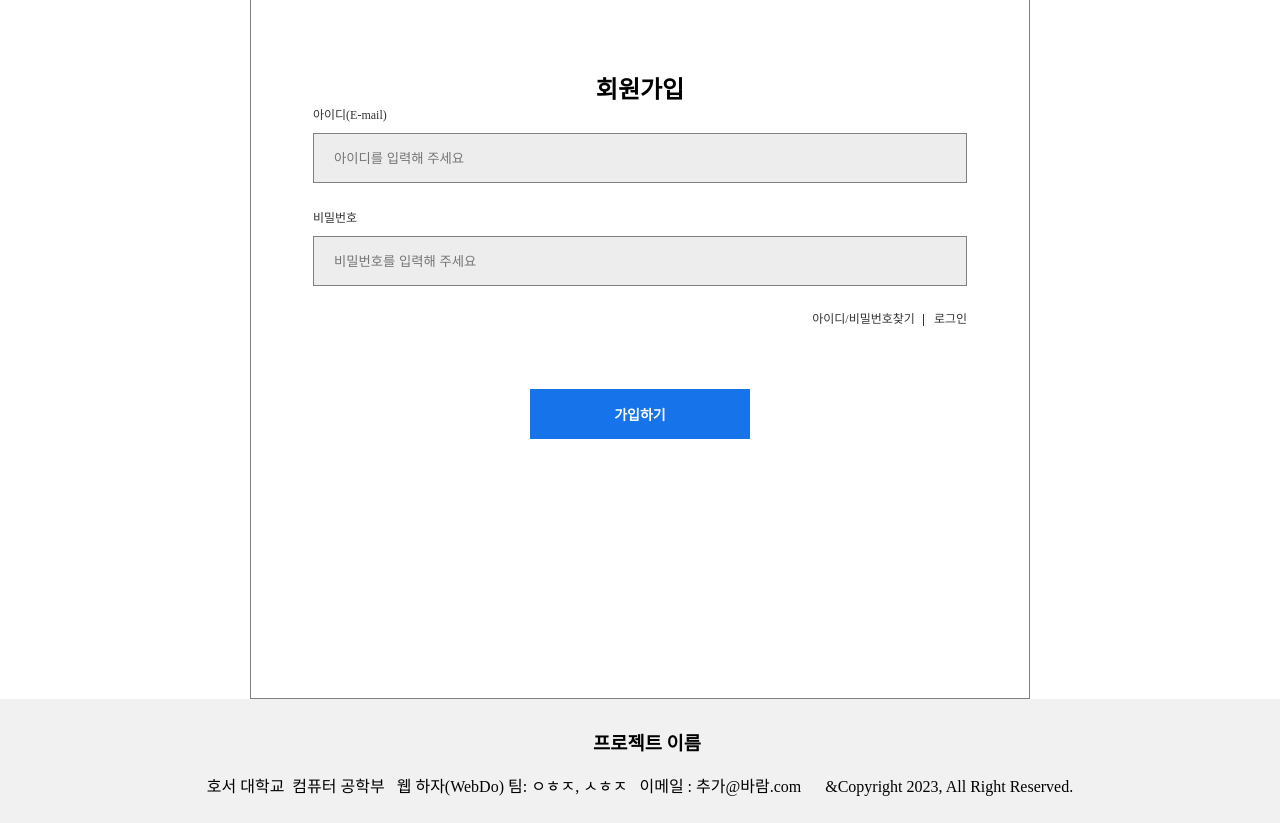
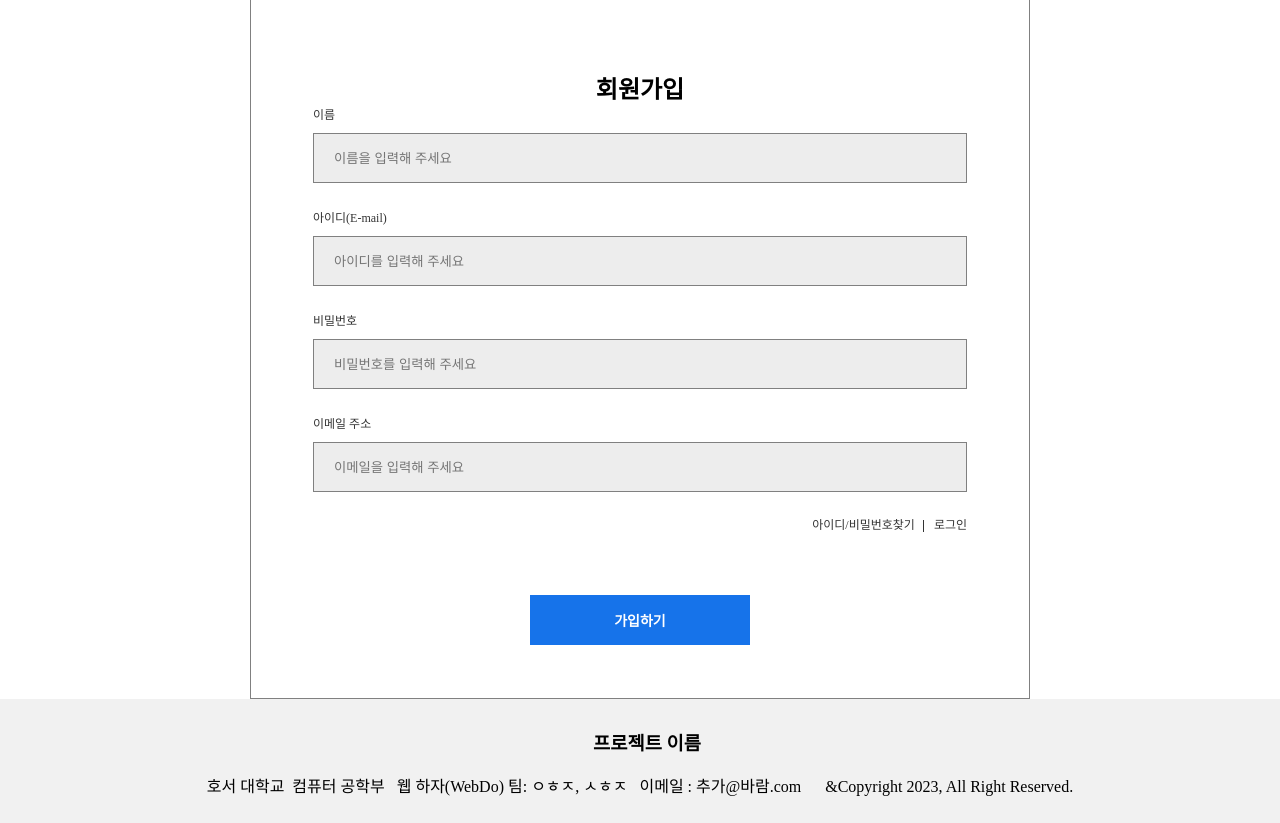
Before and after one commit to add99600/Capstone-Design, a Django app: template templates/v2023/jtm.html in a window 1280 px wide. Shown: the part 151-974 px from the top of the page. Run offline with Django 4.2, Linux system fonts and the light colour scheme; the template is opened without the code that fills it, so the values that code supplies are empty; some libraries are stand-ins or nearby versions; grey boxes are pictures that could not be loaded.

Commit message:
jmt ui 수정

```diff
--- a/templates/v2023/jtm.html
+++ b/templates/v2023/jtm.html
@@ -20,11 +20,17 @@
             <fieldset>
                 <legend>회원가입 구역</legend>
 
-                <label for="loginid">아이디(E-mail)</label>
-                <input type="text" id="signUpemail" placeholder="아이디를 입력해 주세요">
+	            <label for="loginid">이름</label>
+             	<input type="text" id="loginid" placeholder="이름을 입력해 주세요">
 
-                <label for="loginid">비밀번호</label>
-                <input type="password" id="signUppassword" placeholder="비밀번호를 입력해 주세요">
+              <label for="loginid">아이디(E-mail)</label>
+              <input type="text" id="loginid" placeholder="아이디를 입력해 주세요">
+
+              <label for="loginid">비밀번호</label>
+              <input type="password" id="loginpw" placeholder="비밀번호를 입력해 주세요">
+
+              <label for="loginid">이메일 주소</label>
+              <input type="text" id="loginE-mail" placeholder="이메일을 입력해 주세요">
 
                 <ul>
                     <li><a href="#">아이디/비밀번호찾기</a></li>
```
